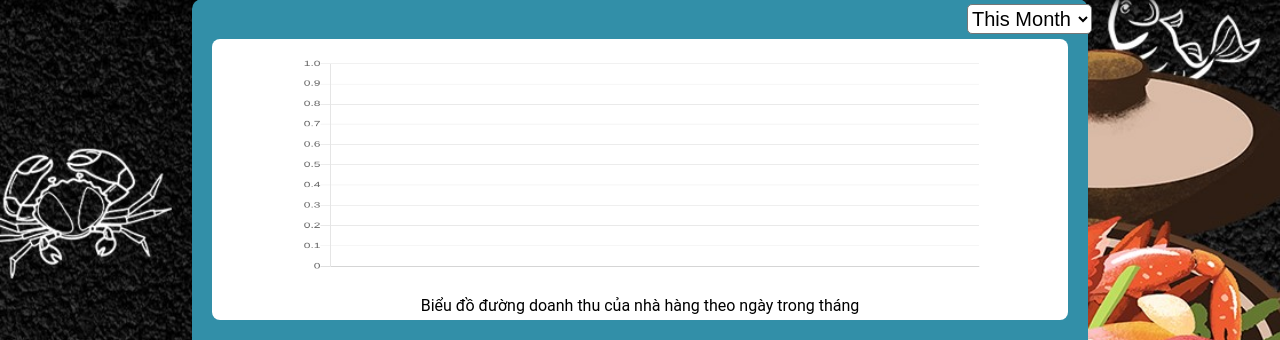
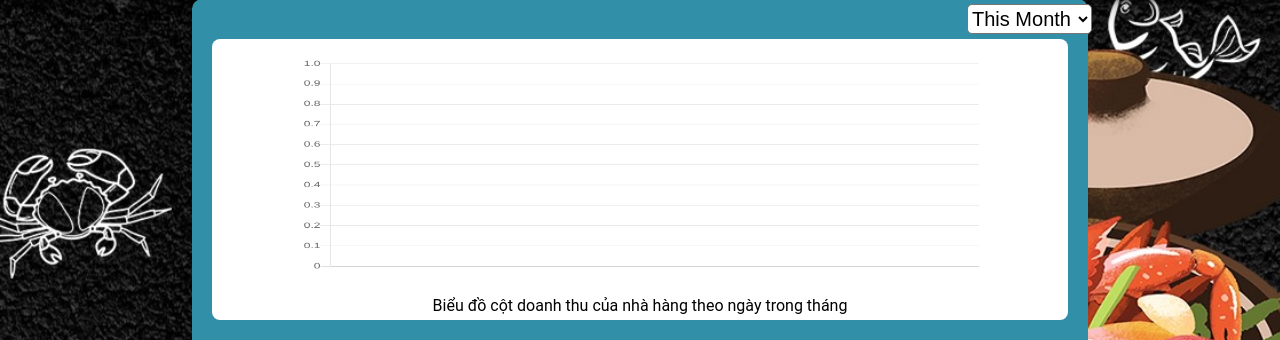
Before and after one commit to luongvb2001/QuanLyNhaHang_Nhom16, a PHP site: page /view/statistical.php in a window 1280 px wide. Shown: the part 81-421 px from the top of the page. Run offline with PHP 8.4, Linux system fonts and the light colour scheme; the visitor is signed in with stand-in values (Sample User, id 1); data that the repository does not hold is empty; some libraries are stand-ins or nearby versions.

Commit message:
add cmnt

```diff
--- a/view/statistical.php
+++ b/view/statistical.php
@@ -24,7 +24,7 @@
 			<div class="wrapper">
 				<div class="chart-container1">
 					<canvas id="bar1" class="bar_chart1" style="max-height:217px; width:100%; max-width:80%; margin: 20px auto;"></canvas>
-					<p>Biểu đồ đường doanh thu của nhà hàng theo ngày trong tháng</p>
+					<p>Biểu đồ cột doanh thu của nhà hàng theo ngày trong tháng</p>
 				</div>
 				<div class="chart-container2 ">
 					<canvas id="doughnut_chart1" style="width:100%;  max-height:253px;"></canvas>
@@ -41,7 +41,7 @@
 			<div class="wrapper">
 				<div class="chart-container1">
 					<canvas id="bar2" class="bar_chart1" style="max-height:217px; width:100%; max-width:80%; margin: 20px auto; color: #ccc"></canvas>
-					<p>Biểu đồ đường doanh thu của nhà hàng theo tháng trong năm</p>
+					<p>Biểu đồ cột doanh thu của nhà hàng theo tháng trong năm</p>
 				</div>
 				<div class="chart-container2">
 					<canvas id="doughnut_chart2" style="width:100%"></canvas>
@@ -58,7 +58,7 @@
 			<div class="wrapper">
 				<div class="chart-container1">
 					<canvas id="bar3" class="bar_chart1" style="max-height:217px; width:100%; max-width:80%; margin: 20px auto;"></canvas>
-					<p>Biểu đồ đường doanh thu của nhà hàng theo các năm</p>
+					<p>Biểu đồ cột doanh thu của nhà hàng theo các năm</p>
 				</div>
 				<div class="chart-container2">
 					<canvas id="doughnut_chart3" style="width:100%"></canvas>
```
